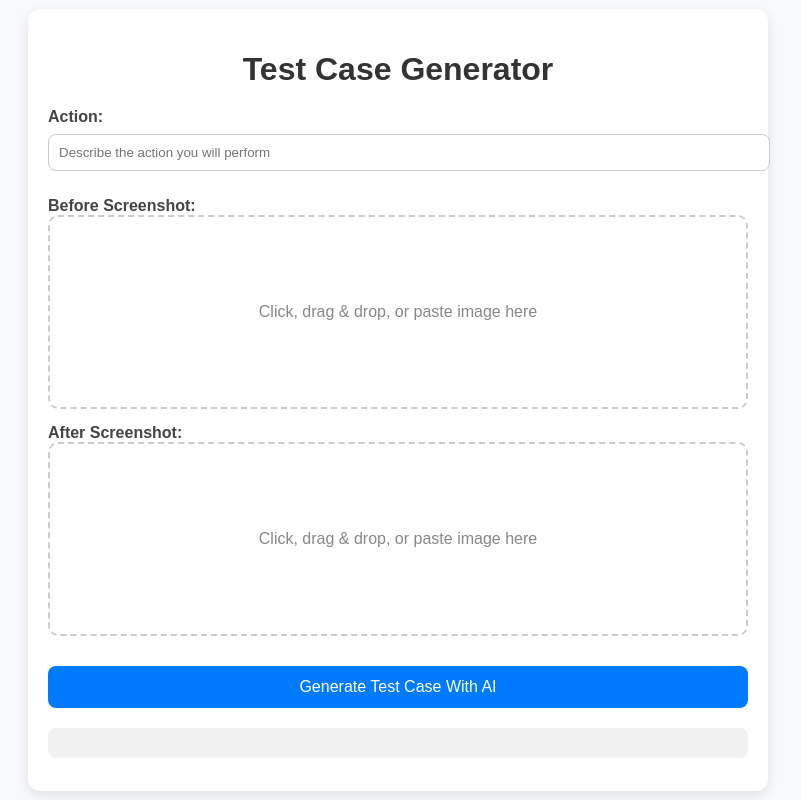
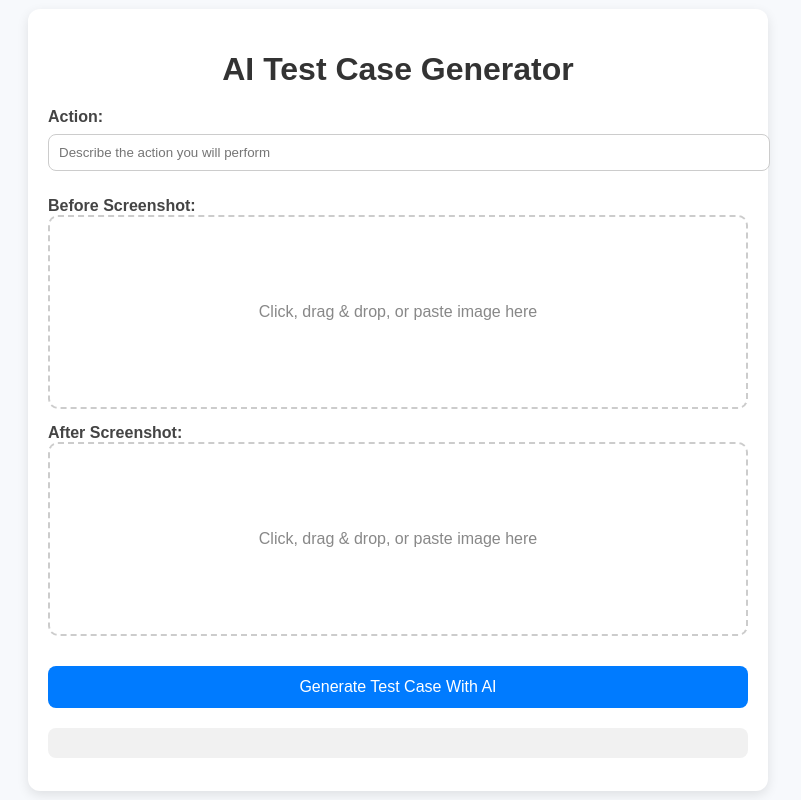
Before and after one commit to yashasan/AI_testcase_generator, a website: page index.html in a window 1280 px wide. Shown: the whole page, without its empty margins (242-1043 px from the left). Drawn offline with Linux system fonts and the light colour scheme.

Commit message:
index.html updated

```diff
--- a/index.html
+++ b/index.html
@@ -129,7 +129,7 @@
 </head>
 <body>
 <div class="container">
-    <h1>Test Case Generator</h1>
+    <h1>AI Test Case Generator</h1>
 
     <label for="action">Action:</label>
     <input type="text" id="action" placeholder="Describe the action you will perform">
```
